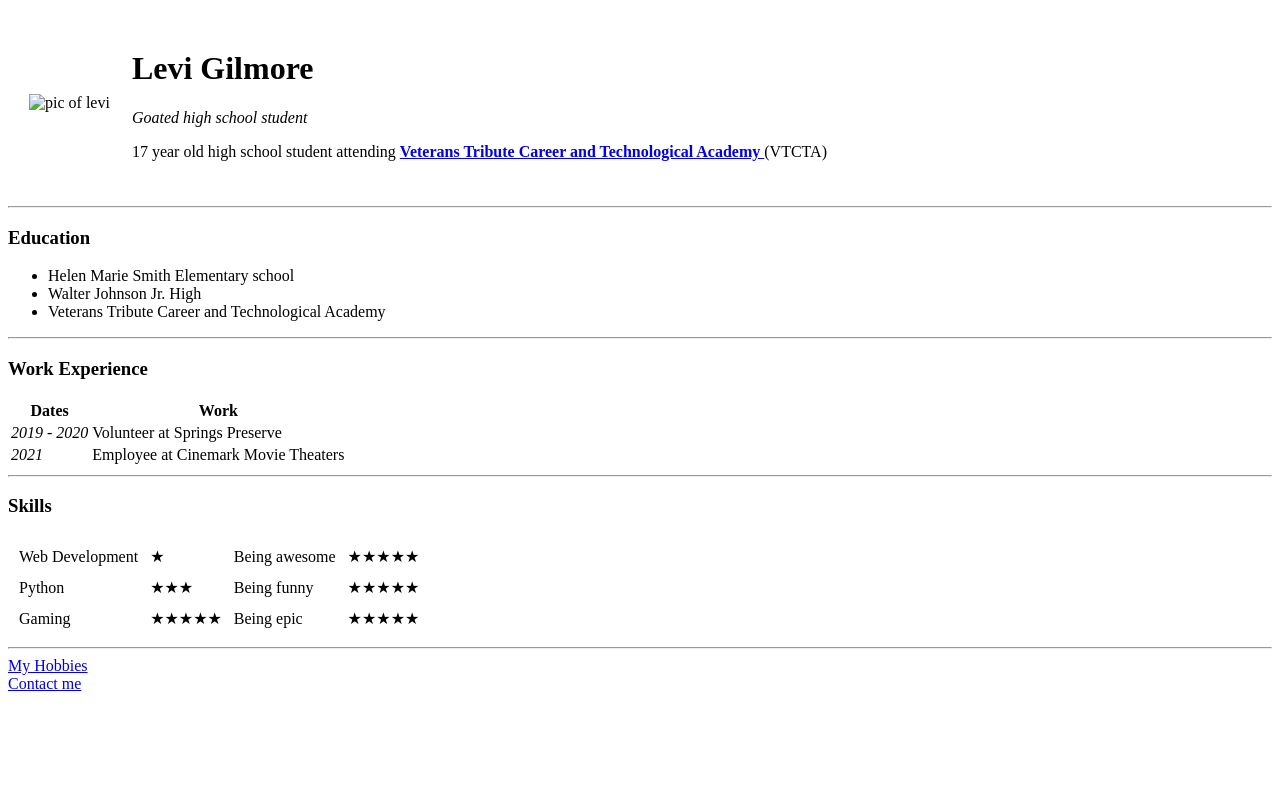
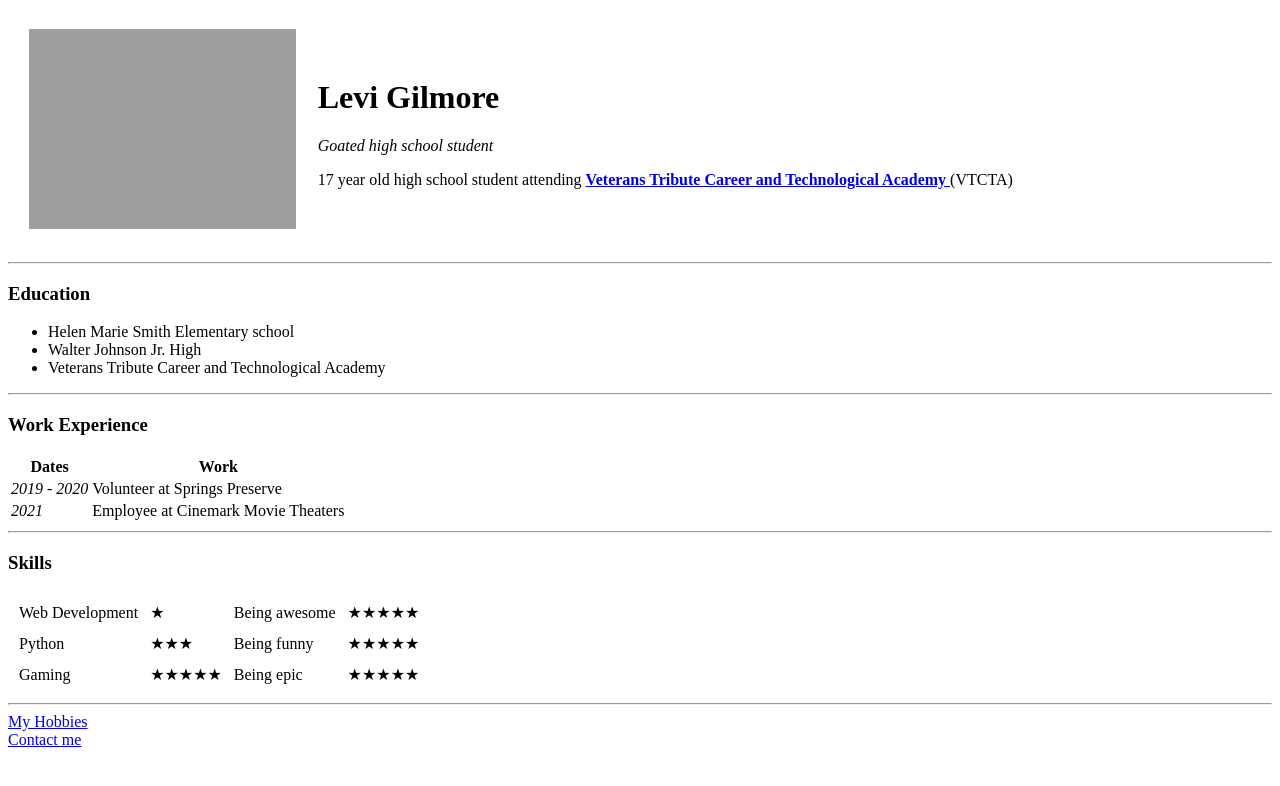
Before and after one commit to revengeX0/cv, a plain HTML site: page index.html in a window 1280 px wide. Drawn offline with Linux system fonts and the light colour scheme; the site is published under a folder, as on GitHub Pages, so addresses that start at the root find nothing.

Commit message:
Update index.html

```diff
--- a/index.html
+++ b/index.html
@@ -9,7 +9,7 @@
 <body>
   <table cellspacing="20">
     <tr>
-      <td><img src="/images/me.jpg" alt="pic of levi" height="200px"></td>
+      <td><img src="images/me.jpg" alt="pic of levi" height="200px"></td>
       <td><h1>Levi Gilmore</h1>
       <p><em>Goated high school student</em></p>
       <p>17 year old high school student attending <a href="https://www.vtcta.org/" target="_blank"><strong>Veterans Tribute Career and Technological Academy </strong> </a> (VTCTA)</p></td>
```
